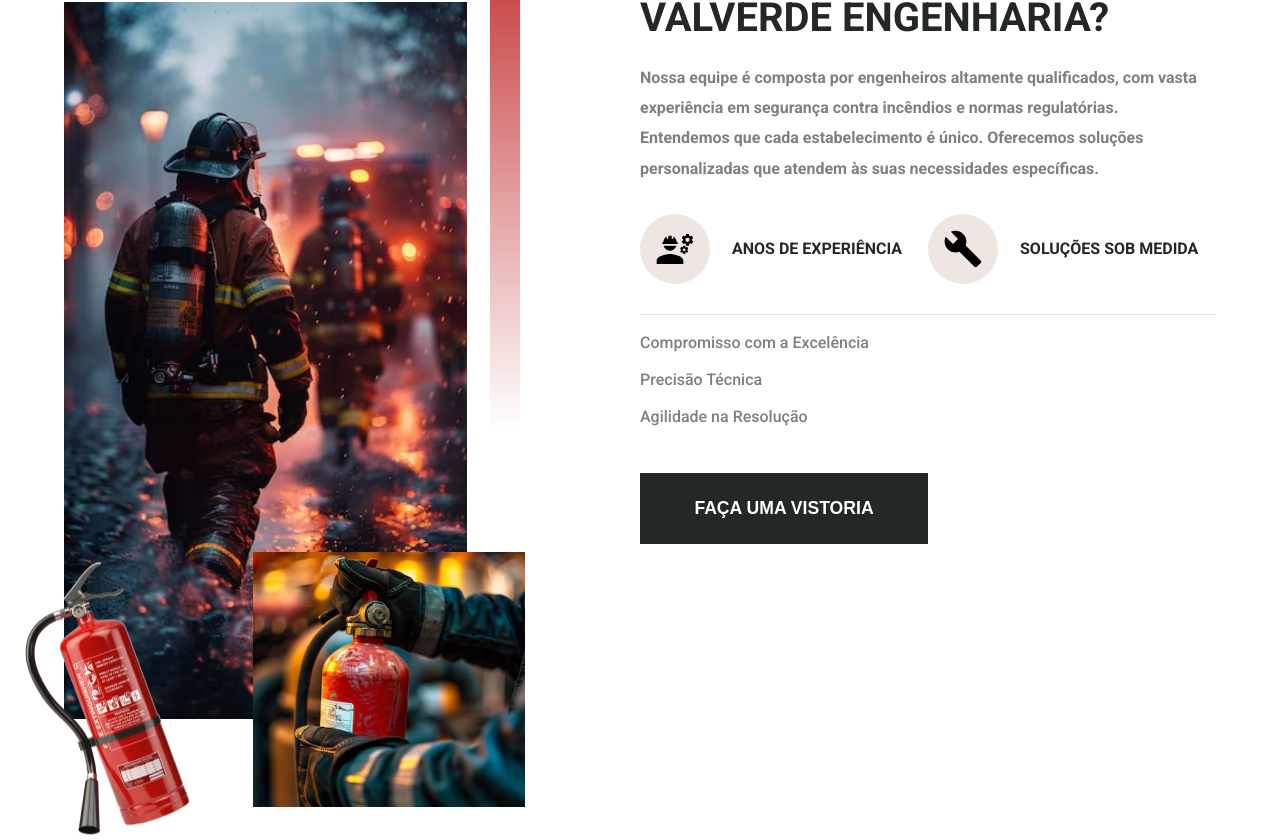
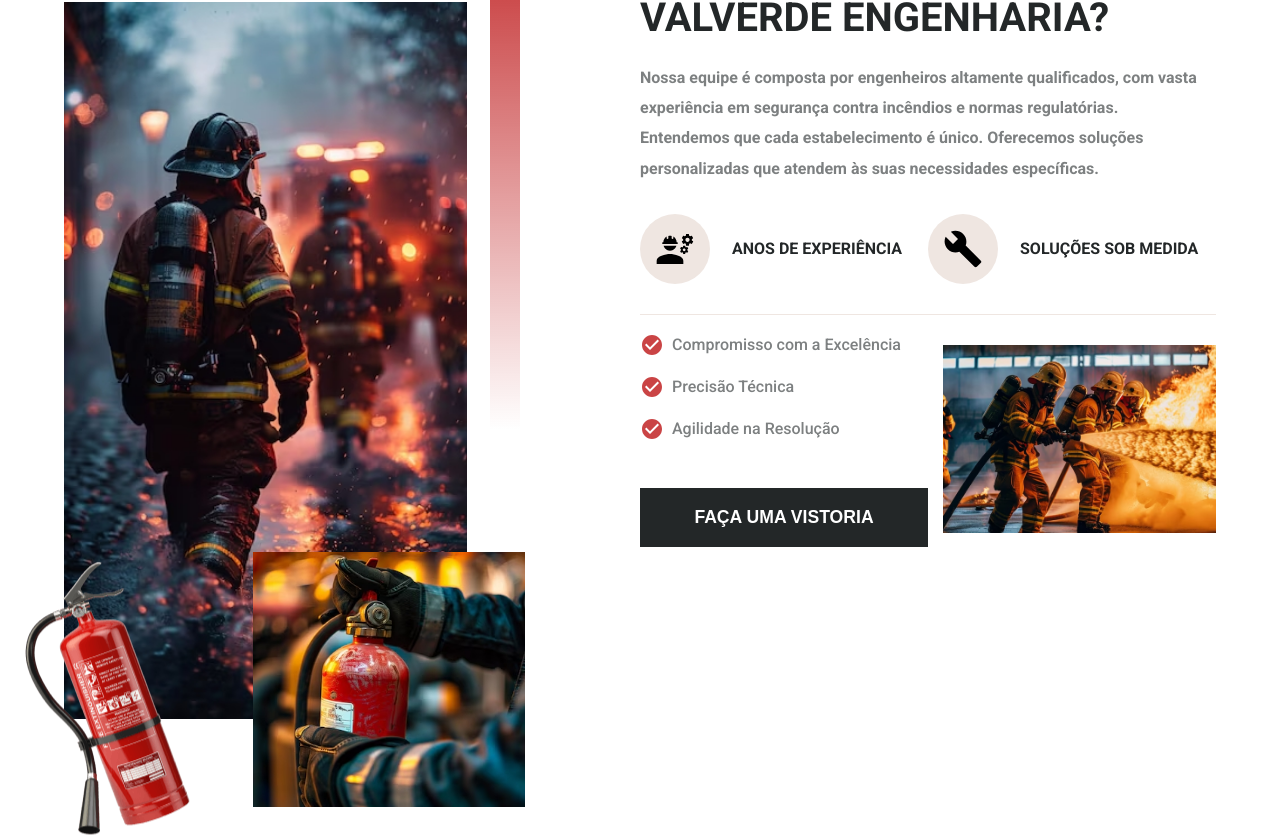
Before and after one commit to Gabriel-Andreoni/lp-valverde-engenharia, a Next.js app: page / in a window 1280 px wide. Shown: the part 1784-2624 px from the top of the page. Built offline with nearby package versions, Linux system fonts and the light colour scheme.

Commit message:
updates na seção Sobre nós

```diff
--- a/app/components/About/about.css
+++ b/app/components/About/about.css
@@ -261,6 +261,7 @@
                     width: 100%;
 
                     display: flex;
+                    justify-content: space-between;
 
                     .about-list {
                         width: 50%;
@@ -280,6 +281,9 @@
                                 margin-top: 18px;
                                 margin-right: -10px;
 
+                                display: flex;
+                                align-items: center;
+
                                 font-size: 1em;
                                 font-weight: 500;
                                 line-height: 19px;
@@ -287,13 +291,25 @@
                                 list-style: none;
 
                                 color: #7D8081;
+
+                                &:hover > svg {
+                                    color: #232728;
+                                }
+
+                                & > svg {
+                                    margin-right: 8px;
+
+                                    color: #CA4445;
+
+                                    transition: color 500ms ease-in-out;
+                                }
                             }
                         }
 
 
                         & button {
                             margin-top: 47px;
-                            padding: 25px 40px;
+                            padding: 19px 40px;
 
                             border: 0;
 
@@ -341,6 +357,19 @@
                             }
                         }
                     }
+
+                    .about-list-image {
+                        width: 273px;
+                        height: 188px;
+
+                        margin-top: 30px;
+
+                        display: block;
+
+                        background-image: url('../../../public/about-list-image.jpg');
+                        background-size: cover;
+                        background-position: center;
+                    }
                 }
             }
         }
--- a/app/components/About/index.jsx
+++ b/app/components/About/index.jsx
@@ -8,8 +8,10 @@
 import VerifiedIcon from '@mui/icons-material/Verified';
 import EngineeringIcon from '@mui/icons-material/Engineering';
 import BuildIcon from '@mui/icons-material/Build';
+import CheckCircleIcon from '@mui/icons-material/CheckCircle';
 
 import AboutFloatImage from '../../../public/float-image.png';
+import AboutFeatureImage from '../../../public/about-list-image.jpg'
 import AboutIcon from '../../../public/about-icon.png';
 
 
@@ -91,15 +93,20 @@
                     <div className="about-list-wrapper">
                         <div className="about-list">
                             <ul>
-                                <li>Compromisso com a Excelência</li>
-                                <li>Precisão Técnica</li>
-                                <li>Agilidade na Resolução</li>
+                                <li>
+                                    <CheckCircleIcon />
+                                    Compromisso com a Excelência</li>
+                                <li>
+                                    <CheckCircleIcon />
+                                    Precisão Técnica</li>
+                                <li>
+                                    <CheckCircleIcon />
+                                    Agilidade na Resolução</li>
                             </ul>
 
                             <button>Faça uma vistoria</button>
                         </div>
                         <div className="about-list-image">
-
                         </div>
                     </div>
                 </div>
```
Also changed, not shown: public/about-list-image.jpg (added).
